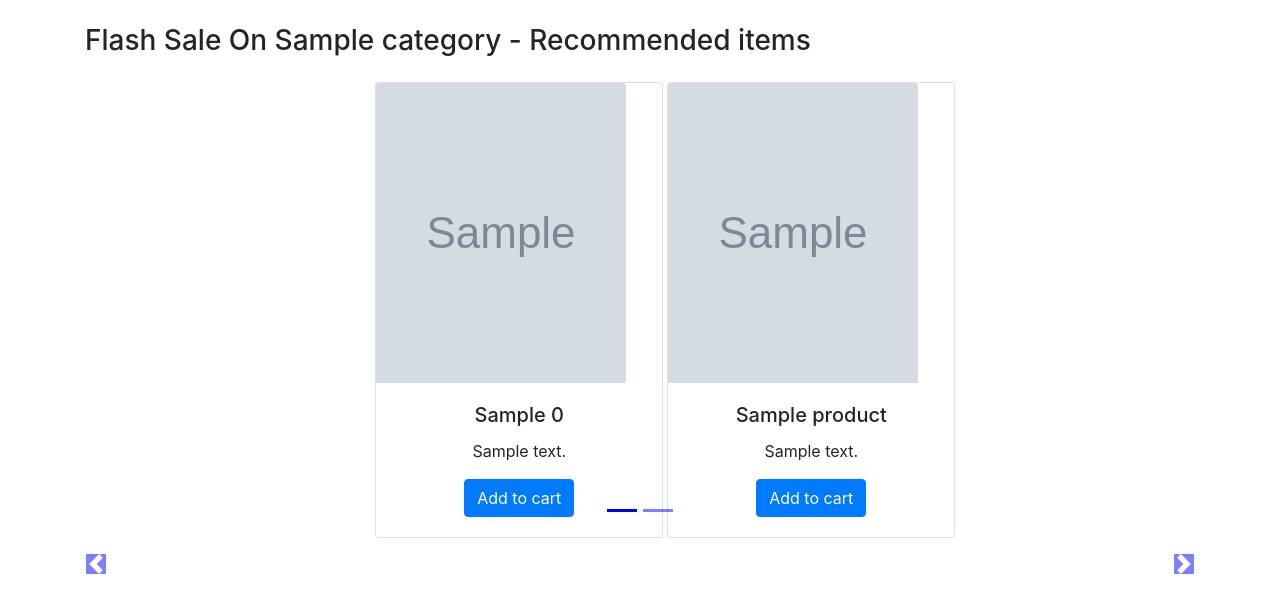
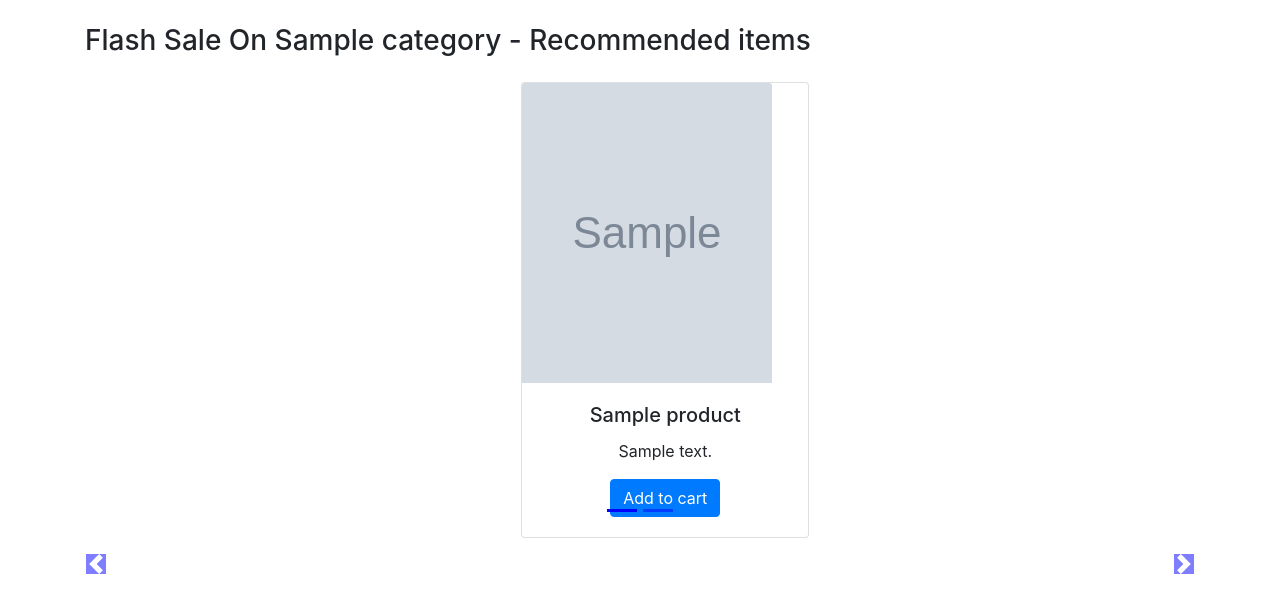
Before and after one commit to chandan8111/maayastore, a Django app: template shop/templates/shop/index.html in a window 1280 px wide. Shown: the part 56-669 px from the top of the page. Run offline with Django 3.2, Linux system fonts and the light colour scheme; the template is opened without the code that fills it: most values are stand-ins (such as "Sample title", 1, 10 or a date in 2020); grey boxes marked "Sample" are stand-in pictures; some libraries are stand-ins or nearby versions.

Commit message:
fix slides problem

```diff
--- a/shop/templates/shop/index.html
+++ b/shop/templates/shop/index.html
@@ -53,18 +53,9 @@
     <div class="container carousel-inner no-padding">
 
       <div class="carousel-item active">
-        <div class="col-xs-3 col-sm-3 col-md-3">
-          <div class="card text-center" style="width: 18rem;">
-            <img src='/media/{{product.0.product_image}}' class="card-img-top" alt="...">
-            <div class="card-body">
-              <h5 class="card-title">{{product.0.product_name}}</h5>
-              <p class="card-text">{{product.0.product_desc}}</p>
-              <button id="pr{{product.0.id}}" class="btn btn-primary cart">Add to cart</button>
-            </div>
-          </div>
-        </div>
 
-        {% for i in product|slice:"1:" %}
+
+        {% for i in product %}
 
         <div class="col-xs-3 col-sm-3 col-md-3">
           <div class="card text-center" style="width: 18rem;">
@@ -77,7 +68,7 @@
           </div>
         </div>
 
-        {% if forloop.counter|divisibleby:2 and forloop.counter > 0 and not forloop.last %}
+        {% if forloop.counter|divisibleby:3 and forloop.counter > 0 and not forloop.last %}
       </div>
       <div class="carousel-item">
         {% endif %}
```
